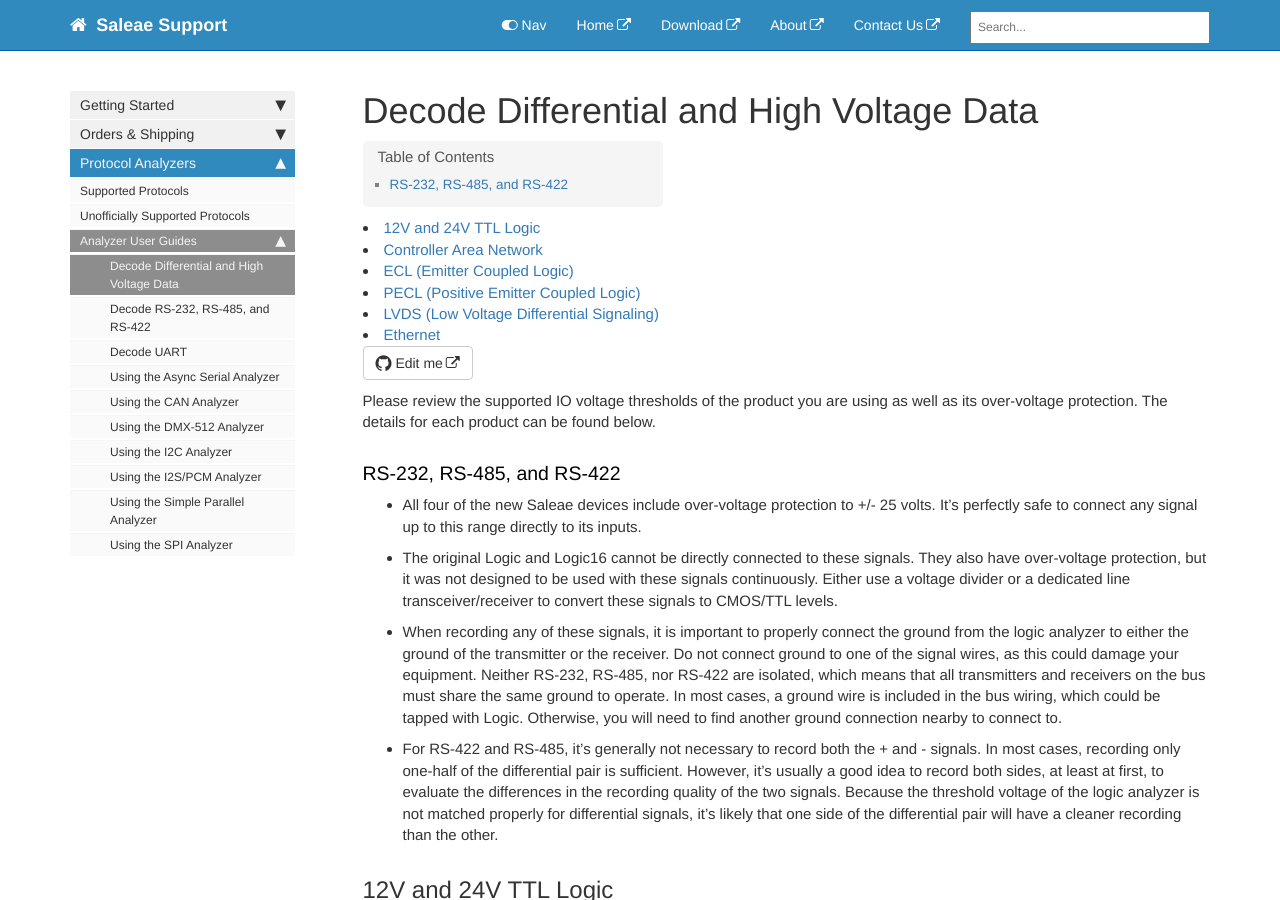
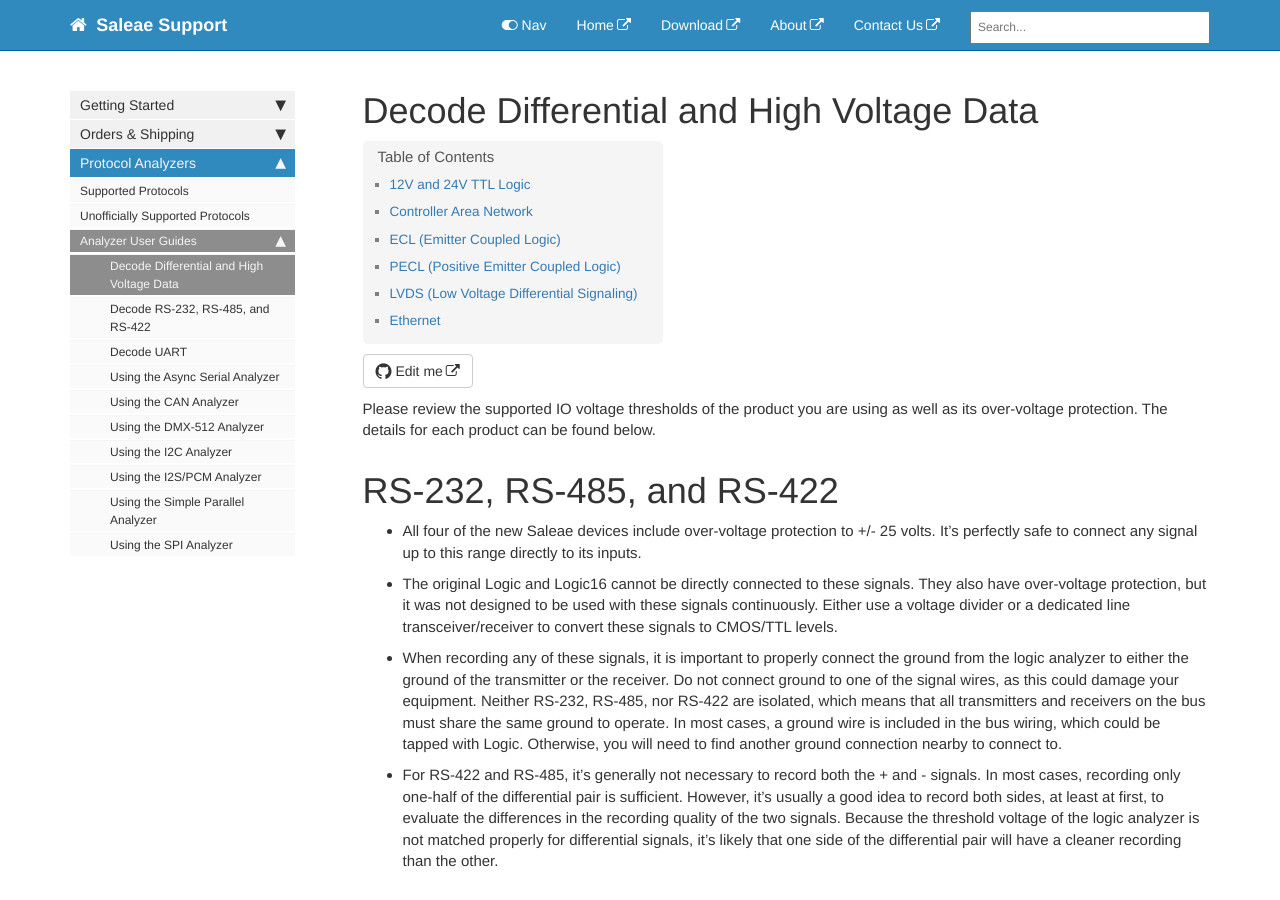
Before and after one commit to saleae/support, a Jekyll site: the page built from pages/protocol-analyzers/analyzer-user-guides/decode-differential-and-high-voltage.md, in a window 1280 px wide and 900 px high. Built offline with Jekyll 4.4.1, drawn with Linux system fonts in a browser that asks for light colours; nearby versions of some CDN libraries; a script that is not in the unit is left out; comment, search, counter and statistics services are not loaded.

Commit message:
Update decode-differential-and-high-voltage.md

```diff
--- a/pages/protocol-analyzers/analyzer-user-guides/decode-differential-and-high-voltage.md
+++ b/pages/protocol-analyzers/analyzer-user-guides/decode-differential-and-high-voltage.md
@@ -8,7 +8,7 @@ summary:
 
 Please review the supported IO voltage thresholds of the product you are using as well as its over-voltage protection. The details for each product can be found below.
 
-### RS-232, RS-485, and RS-422
+# RS-232, RS-485, and RS-422
 
 * All four of the new Saleae devices include over-voltage protection to +/- 25 volts. It’s perfectly safe to connect any signal up to this range directly to its inputs.
 * The original Logic and Logic16 cannot be directly connected to these signals. They also have over-voltage protection, but it was not designed to be used with these signals continuously. Either use a voltage divider or a dedicated line transceiver/receiver to convert these signals to CMOS/TTL levels.
```
